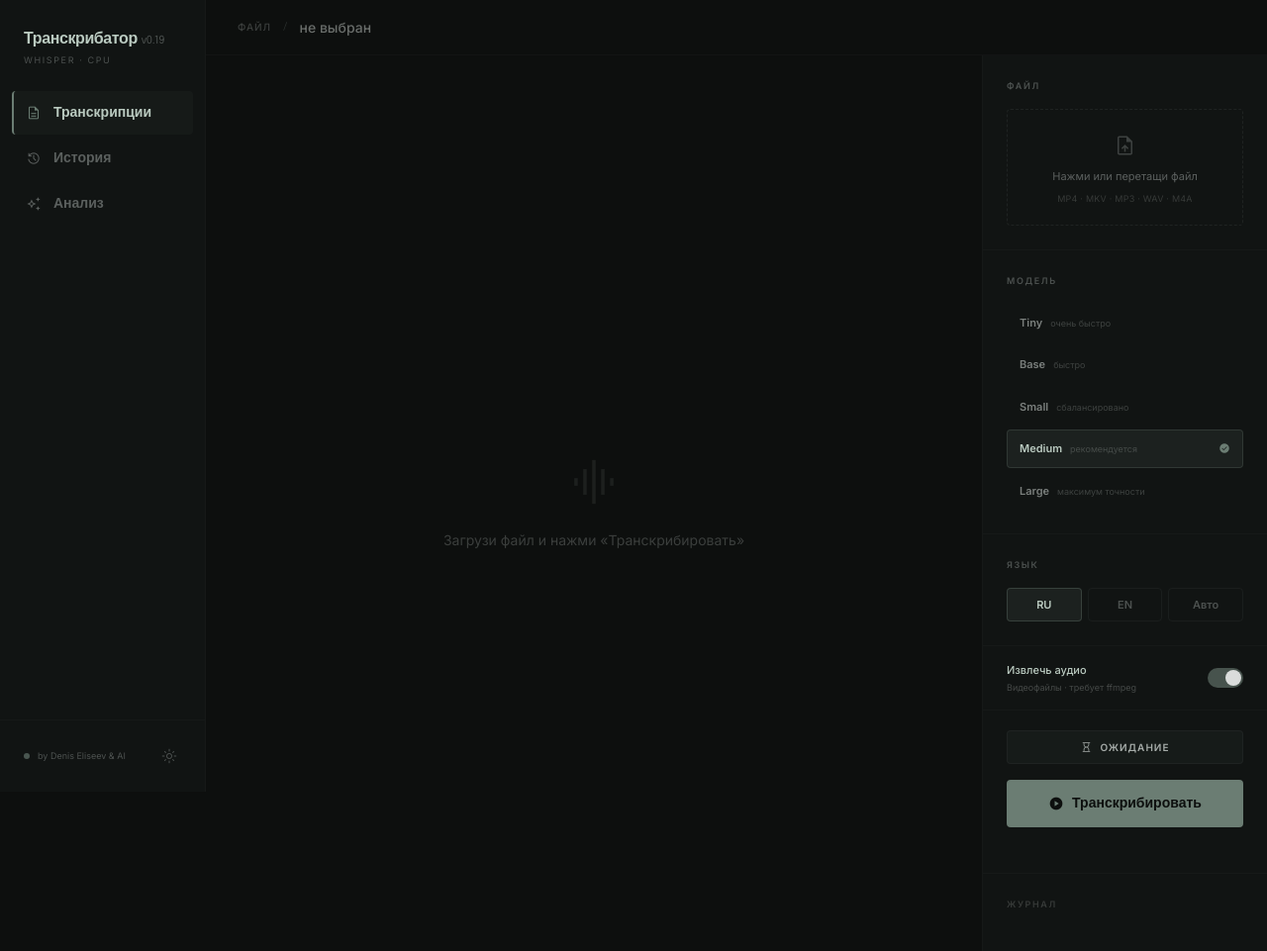
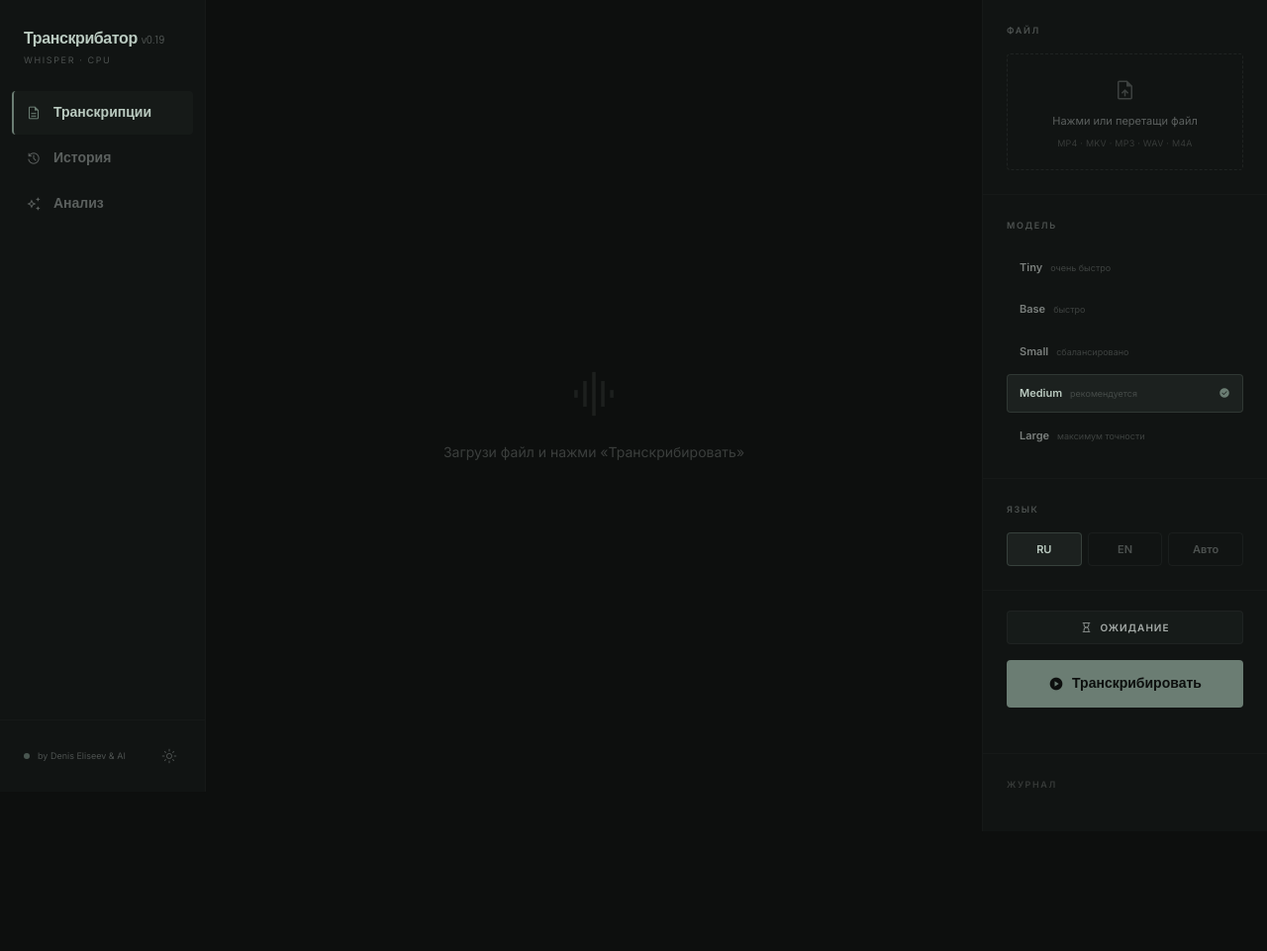
Before and after one commit to des-e/transcribe, a FastAPI app: page / in a window 1280 px wide. Shown: the whole page at 99% size. After the commit the page ends 796 px from the top, so only its background shows below. Run offline with FastAPI, Linux system fonts and the light colour scheme; some libraries are stand-ins or nearby versions.

Commit message:
v0.20: sticky player, dynamic favicon, remove extract toggle, screencast type
- Audio player moved to sticky header bar (stays at top on scroll)
- Dynamic favicon switches with dark/light theme
- Removed "Extract audio" toggle — always extracted from video automatically
- Analysis: renamed "Call type" to "Video type", added Screencast option
- Analysis: participants min changed from 2 to 1
- VPS: screencast-specific prompt, updated MEETING_TYPES and defaults

Co-Authored-By: Claude Sonnet 4.6 <noreply@anthropic.com>

```diff
--- a/app.py
+++ b/app.py
@@ -214,7 +214,6 @@ async def stream_transcription(
     file_id: str,
     filename: str = "transcript",
     model: str = "medium",
-    extract_audio: bool = True,
     language: str = "ru",
 ):
     files = list(UPLOADS_DIR.glob(f"{file_id}*"))
@@ -224,9 +223,7 @@ async def stream_transcription(
         return StreamingResponse(_err(), media_type="text/event-stream")
 
     file_path = files[0]
-
-    if file_path.suffix.lower() in AUDIO_EXTENSIONS:
-        extract_audio = False
+    extract_audio = file_path.suffix.lower() not in AUDIO_EXTENSIONS
 
     cancel_event = threading.Event()
     queue: asyncio.Queue = asyncio.Queue()
--- a/static/script.js
+++ b/static/script.js
@@ -136,8 +136,7 @@ function uploadFile(file) {
       document.getElementById('file-name').textContent = data.filename;
       document.getElementById('file-size').textContent = data.size + ' · готов';
       document.getElementById('file-card').classList.remove('hidden');
-      document.getElementById('header-filename').textContent = data.filename;
-      document.getElementById('extract-wrapper').style.display = data.is_audio ? 'none' : '';
+      document.getElementById('header-filename') && (document.getElementById('header-filename').textContent = data.filename);
 
       addActivity(`Загружен: ${data.filename}`);
     } else {
@@ -166,8 +165,7 @@ function clearFile() {
   currentFilename = null;
   hidePlayer();
   document.getElementById('file-card').classList.add('hidden');
-  document.getElementById('header-filename').textContent = 'не выбран';
-  document.getElementById('extract-wrapper').style.display = '';
+  document.getElementById('header-filename') && (document.getElementById('header-filename').textContent = 'не выбран');
   fileInput.value = '';
 }
 
@@ -187,7 +185,6 @@ function startTranscription() {
   addActivity('Транскрибация запущена');
 
   const url = `/stream?file_id=${currentFileId}&model=${selectedModel}`
-            + `&extract_audio=${document.getElementById('extract-toggle').checked}`
             + `&language=${selectedLang}`
             + `&filename=${encodeURIComponent(currentFilename || 'transcript')}`;
 
@@ -552,6 +549,7 @@ function toggleTheme() {
   html.classList.toggle('light',  goLight);
   localStorage.setItem('theme', goLight ? 'light' : 'dark');
   document.getElementById('theme-icon').textContent = goLight ? 'dark_mode' : 'light_mode';
+  document.getElementById('favicon').href = goLight ? '/static/favicon-light.svg' : '/static/favicon.svg';
 }
 
 // ── View switching ─────────────────────────────────────────────────────────
@@ -649,7 +647,7 @@ const SUMMARY_API = 'http://193.222.97.61:8001';
 const SUMMARY_HEADERS = {};
 let anUserKey  = localStorage.getItem('an_user_key')  || '';
 let anUserName = localStorage.getItem('an_user_name') || '';
-let anOptions  = { participants: '2', meeting_type: 'team', goal: 'tasks', mode: 'full' };
+let anOptions  = { participants: 2, meeting_type: 'team', goal: 'tasks', mode: 'full' };
 let anSourceId = null; // null = текущая сессия, string = history entry id
 
 function renderAnalysisView() {
@@ -764,7 +762,7 @@ function anSelect(group, value, btn) {
 
 function anStepParticipants(delta) {
   const input = document.getElementById('an-participants-input');
-  const val = Math.max(2, Math.min(50, (parseInt(input.value) || 2) + delta));
+  const val = Math.max(1, Math.min(50, (parseInt(input.value) || 1) + delta));
   input.value = val;
   anOptions.participants = val;
 }
@@ -941,5 +939,6 @@ renderLangs();
   if (saved === 'light') {
     document.documentElement.classList.replace('dark', 'light');
     document.getElementById('theme-icon').textContent = 'dark_mode';
+    document.getElementById('favicon').href = '/static/favicon-light.svg';
   }
 })();
--- a/templates/index.html
+++ b/templates/index.html
@@ -3,7 +3,8 @@
 <head>
 <meta charset="utf-8"/>
 <meta content="width=device-width, initial-scale=1.0" name="viewport"/>
-<title>Транскрибатор v0.19</title>
+<title>Транскрибатор v0.20</title>
+<link id="favicon" rel="icon" type="image/svg+xml" href="/static/favicon.svg"/>
 <script src="https://cdn.tailwindcss.com?plugins=forms,container-queries"></script>
 <link href="https://fonts.googleapis.com/css2?family=Epilogue:ital,wght@0,300;0,400;0,500;0,600;0,700;0,800;1,300&family=Inter:wght@400;500;600&display=swap" rel="stylesheet"/>
 <link href="https://fonts.googleapis.com/css2?family=Material+Symbols+Outlined:wght,FILL@100..700,0..1&display=swap" rel="stylesheet"/>
@@ -76,23 +77,8 @@
 <!-- ── Main ─────────────────────────────────────────────────────────────── -->
 <main class="ml-52 min-h-screen flex flex-col">
 
-  <!-- Top bar -->
-  <header class="h-14 flex items-center px-8 bg-bg border-b border-border/10 sticky top-0 z-40 shrink-0">
-    <div class="flex items-center gap-3 min-w-0">
-      <span class="text-[10px] font-inter font-medium text-muted/30 uppercase tracking-widest shrink-0">Файл</span>
-      <span class="text-[10px] text-border/60">/</span>
-      <span id="header-filename" class="text-sm font-inter font-medium text-muted/60 truncate">не выбран</span>
-    </div>
-  </header>
-
-  <!-- Body -->
-  <div class="flex flex-1 overflow-hidden" style="height: calc(100vh - 3.5rem)">
-
-    <!-- ── View: Транскрипции ───────────────────────────────────────────── -->
-    <section id="view-transcribe" class="flex-1 flex flex-col overflow-hidden bg-bg">
-
-      <!-- Audio player (сверху) -->
-      <div id="audio-player" class="hidden border-b border-border/10 bg-sidebar px-12 py-3.5 shrink-0">
+  <!-- Audio player (sticky header) -->
+  <div id="audio-player" class="hidden border-b border-border/10 bg-sidebar px-12 py-3.5 shrink-0 sticky top-0 z-40">
     <audio id="audio-el" preload="metadata"></audio>
     <div class="max-w-3xl mx-auto flex items-center gap-4">
       <button id="play-btn" onclick="togglePlay()"
@@ -106,6 +92,12 @@
       </div>
     </div>
   </div>
+
+  <!-- Body -->
+  <div class="flex flex-1 overflow-hidden">
+
+    <!-- ── View: Транскрипции ───────────────────────────────────────────── -->
+    <section id="view-transcribe" class="flex-1 flex flex-col overflow-hidden bg-bg">
 
       <!-- Scrollable transcript -->
       <div class="flex-1 overflow-y-auto scrollbar" id="transcript-area">
@@ -236,8 +228,8 @@
               <button onclick="anStepParticipants(-1)"
                 class="w-8 h-8 flex items-center justify-center rounded border border-border/30 text-muted/50
                        hover:border-accent/50 hover:text-primary transition-all text-lg leading-none select-none">−</button>
-              <input id="an-participants-input" type="number" min="2" max="50" value="2"
-                     oninput="anOptions.participants=Math.max(2,parseInt(this.value)||2);this.value=anOptions.participants"
+              <input id="an-participants-input" type="number" min="1" max="50" value="2"
+                     oninput="anOptions.participants=Math.max(1,parseInt(this.value)||1);this.value=anOptions.participants"
                      class="flex-1 text-center bg-surface/50 border border-border/30 rounded py-1.5
                             text-[13px] font-inter font-semibold text-primary
                             focus:outline-none focus:border-accent/50 transition-all"/>
@@ -247,9 +239,9 @@
             </div>
           </div>
 
-          <!-- Тип созвона -->
+          <!-- Тип видео -->
           <div class="mb-6">
-            <p class="text-[9px] font-inter font-bold text-muted/40 uppercase tracking-[0.18em] mb-2.5">Тип созвона</p>
+            <p class="text-[9px] font-inter font-bold text-muted/40 uppercase tracking-[0.18em] mb-2.5">Тип видео</p>
             <div class="grid grid-cols-2 gap-1.5">
               <button onclick="anSelect('meeting_type','team',this)"
                 class="an-opt-meeting_type py-2 rounded border border-accent/35 bg-surface text-[11px] font-inter font-semibold text-primary transition-all">Команда</button>
@@ -259,6 +251,8 @@
                 class="an-opt-meeting_type py-2 rounded border border-border/20 text-[11px] font-inter font-semibold text-muted/40 hover:text-muted/70 hover:bg-surface/20 transition-all">Оба</button>
               <button onclick="anSelect('meeting_type','tech',this)"
                 class="an-opt-meeting_type py-2 rounded border border-border/20 text-[11px] font-inter font-semibold text-muted/40 hover:text-muted/70 hover:bg-surface/20 transition-all">Технический</button>
+              <button onclick="anSelect('meeting_type','screencast',this)"
+                class="an-opt-meeting_type col-span-2 py-2 rounded border border-border/20 text-[11px] font-inter font-semibold text-muted/40 hover:text-muted/70 hover:bg-surface/20 transition-all">Скринкаст</button>
             </div>
           </div>
 
@@ -392,24 +386,6 @@
         <div id="lang-list" class="flex gap-1.5"></div>
       </div>
 
-      <!-- Extract toggle -->
-      <div id="extract-wrapper" class="px-6 py-4 border-b border-border/10">
-        <div class="flex items-center justify-between gap-3">
-          <div class="min-w-0">
-            <p class="text-[11px] font-inter font-medium text-primary">Извлечь аудио</p>
-            <p class="text-[9px] font-inter text-muted/35 mt-0.5">Видеофайлы · требует ffmpeg</p>
-          </div>
-          <label class="relative inline-flex items-center cursor-pointer shrink-0">
-            <input type="checkbox" id="extract-toggle" checked class="sr-only peer"/>
-            <div class="w-9 h-5 bg-border/30 rounded-full peer
-                        peer-checked:bg-accent/60
-                        after:content-[''] after:absolute after:top-[2px] after:left-[2px]
-                        after:bg-white/80 after:rounded-full after:h-4 after:w-4
-                        after:transition-all peer-checked:after:translate-x-4"></div>
-          </label>
-        </div>
-      </div>
-
       <!-- Status badge -->
       <div class="px-6 pt-5 pb-1">
         <div id="status-badge"
```
Also changed, not shown: static/favicon-light.svg (added), static/favicon.svg (added). Lines whose indentation alone changed are shown as unchanged.
